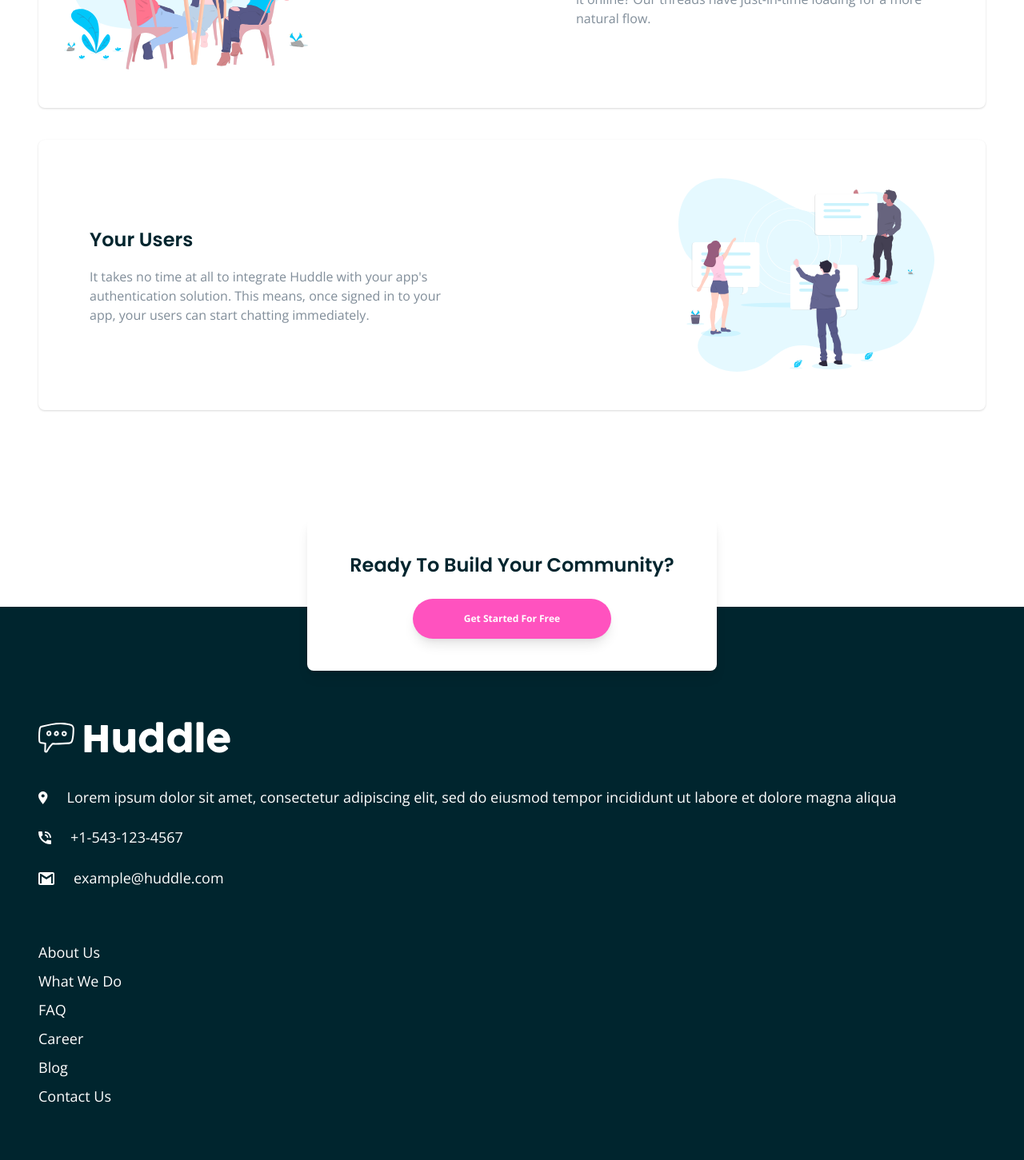
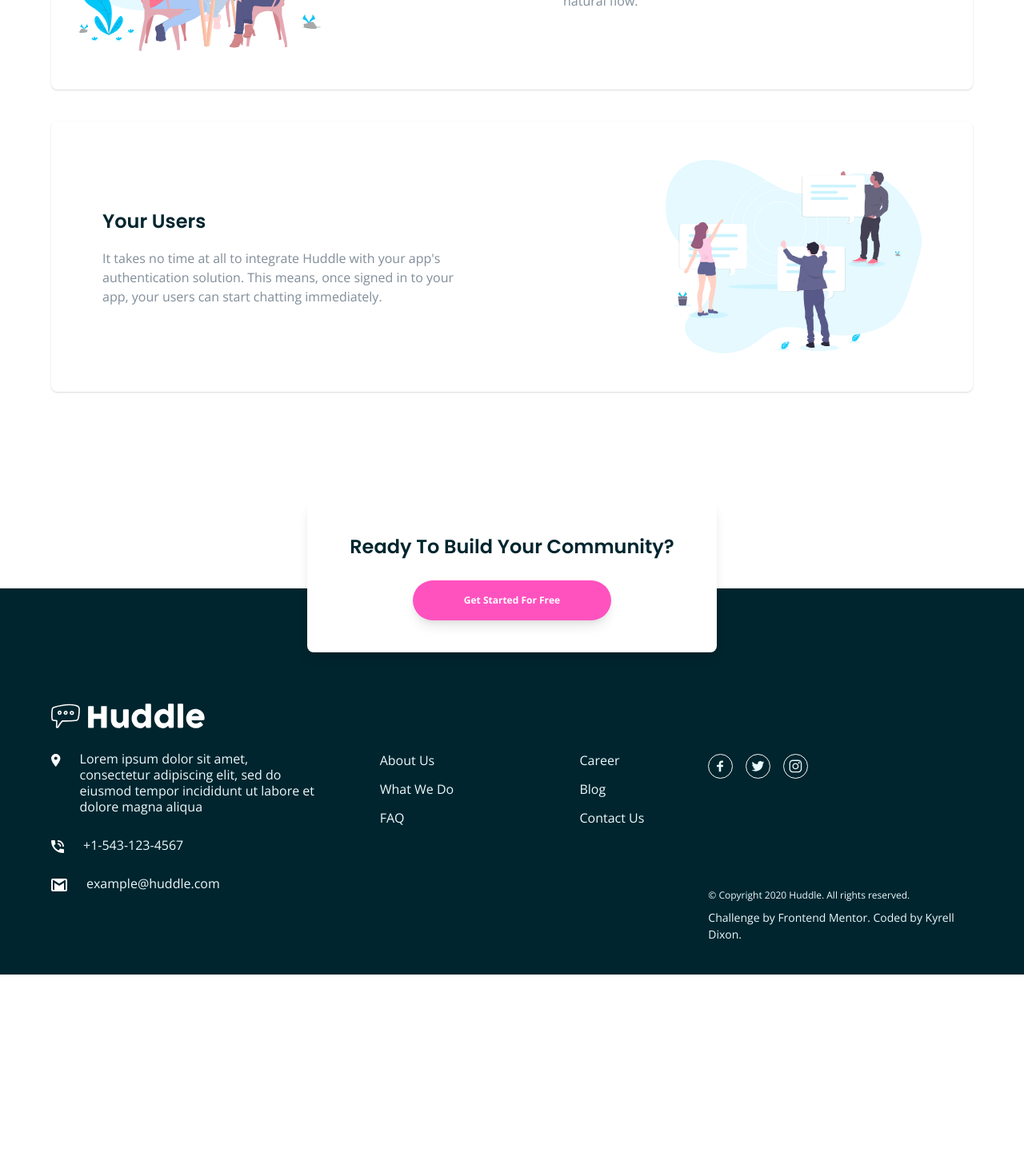
Before and after one commit to kyrelldixon/huddle-landing-page, a Next.js app: page / in a window 1280 px wide. Shown: the part 1330-2781 px from the top of the page at 80% size. After the commit the page ends 2549 px from the top, so only its background shows below. Built offline with nearby package versions, Linux system fonts and the light colour scheme.

Commit message:
feat: finish main design

```diff
--- a/components/footer.js
+++ b/components/footer.js
@@ -3,9 +3,13 @@ import { IoLogoInstagram } from "react-icons/io";
 import Logo from "./logo";
 
 export default () => (
-  <footer className="px-4 pt-24 pb-8 text-white md:px-8 lg:px-12 bg-cyan-dark">
-    <div className="mb-16">
+  <footer className="pt-24 pb-10 text-cyan-light bg-cyan-dark">
+    <div className="px-4 pt-12 md:px-8 lg:px-16">
+      <div className="w-40 mb-8 text-white md:w-48">
         <Logo />
+      </div>
+      <div className="flex flex-col flex-wrap justify-between md:flex-row lg:text-base">
+        <div className="max-w-sm mb-8 md:w-1/2 lg:flex-1 lg:mr-20">
           <div className="flex mb-8">
             <img
               className="h-4"
@@ -18,27 +22,36 @@ export default () => (
             </p>
           </div>
           <div className="flex mb-8">
-        <img className="h-4" src="/images/icon-phone.svg" alt="phone icon" />
+            <img
+              className="h-4"
+              src="/images/icon-phone.svg"
+              alt="phone icon"
+            />
             <p className="ml-6 -mt-1 leading-tight">+1-543-123-4567</p>
           </div>
           <div className="flex mb-8">
-        <img className="h-4" src="/images/icon-email.svg" alt="email icon" />
+            <img
+              className="h-4"
+              src="/images/icon-email.svg"
+              alt="email icon"
+            />
             <p className="ml-6 -mt-1 leading-tight">example@huddle.com</p>
           </div>
         </div>
-    <nav className="mb-16 leading-loose">
+        <nav className="flex flex-col mb-16 -mt-1 md:w-1/2 lg:flex-1 md:flex-row md:justify-around lg:justify-between lg:mr-20">
           <ul>
-        <li>About Us</li>
-        <li>What We Do</li>
-        <li>FAQ</li>
+            <li className="mb-3">About Us</li>
+            <li className="mb-3">What We Do</li>
+            <li className="mb-3">FAQ</li>
           </ul>
           <ul>
-        <li>Career</li>
-        <li>Blog</li>
-        <li>Contact Us</li>
+            <li className="mb-3">Career</li>
+            <li className="mb-3">Blog</li>
+            <li className="mb-3">Contact Us</li>
           </ul>
         </nav>
-    <div className="flex justify-center mb-8 text-lg">
+        <div className="flex flex-col justify-between flex-1">
+          <div className="flex justify-center mb-8 text-lg lg:justify-start">
             <a
               href="https://www.twitter.com/kyrelldixon"
               target="_blank"
@@ -61,10 +74,12 @@ export default () => (
               <IoLogoInstagram size="1.3rem" />
             </a>
           </div>
-    <small className="block mx-auto mb-2 text-center">
-      &copy; Copyright {new Date().getFullYear()} Huddle. All rights reserved.
+          <div className="text-xs text-center lg:text-left lg:text-sm">
+            <small className="block mx-auto mb-2 text-xs">
+              &copy; Copyright {new Date().getFullYear()} Huddle. All rights
+              reserved.
             </small>
-    <p className="text-xs text-center">
+            <p>
               Challenge by{" "}
               <a
                 href="https://www.frontendmentor.io?ref=challenge"
@@ -82,5 +97,9 @@ export default () => (
                 Kyrell Dixon.
               </a>
             </p>
+          </div>
+        </div>
+      </div>
+    </div>
   </footer>
 );
--- a/components/header.js
+++ b/components/header.js
@@ -1,12 +1,12 @@
 export default () => (
   <header className="relative bg-center bg-no-repeat bg-cover bg-cyan-light bg-mobile lg:bg-desktop">
-    <nav className="flex items-center justify-between px-4 py-6 md:px-8 lg:px-12 lg:mb-4">
+    <nav className="flex items-center justify-between px-4 py-6 md:px-8 lg:px-16 lg:mb-4">
       <img className="h-4 lg:h-6" src="/images/logo.svg" alt="Huddle Logo" />
       <button className="px-6 py-1 text-xs font-bold bg-white rounded-full shadow-lg md:px-10 md:py-2 lg:px-12 lg:py-3">
         Try It Free
       </button>
     </nav>
-    <div className="flex flex-col items-center px-8 pt-16 pb-8 text-center md:pb-12 md:pt-8 md:text-left md:flex-row lg:pb-20 lg:px-12 lg:pt-4 lg:text-left lg:flex-row">
+    <div className="flex flex-col items-center px-8 pt-16 pb-8 text-center md:pb-12 md:pt-8 md:text-left md:flex-row lg:pb-20 lg:px-16 lg:pt-4 lg:text-left lg:flex-row">
       <div className="max-w-lg pr-8 mb-4 md:mb-0 md:mr-8 lg:mr-12 lg:mt-12 md:flex-1">
         <h1 className="mb-8 text-3xl font-bold lg:text-4xl">
           Build The Community Your Fans Will Love
--- a/pages/index.js
+++ b/pages/index.js
@@ -5,7 +5,7 @@ import Header from "../components/header";
 export default () => (
   <div className="font-body text-cyan-dark">
     <Header />
-    <main className="px-4 pt-16 pb-4 md:px-8 lg:px-12 md:pt-24">
+    <main className="px-4 pt-16 pb-4 md:px-8 lg:px-16 md:pt-24">
       <div className="max-w-lg mx-auto md:max-w-none">
         <Card
           imgSrc="/images/illustration-grow-together.svg"
```
Also changed, not shown: components/logo.js. Lines whose indentation alone changed are shown as unchanged.
